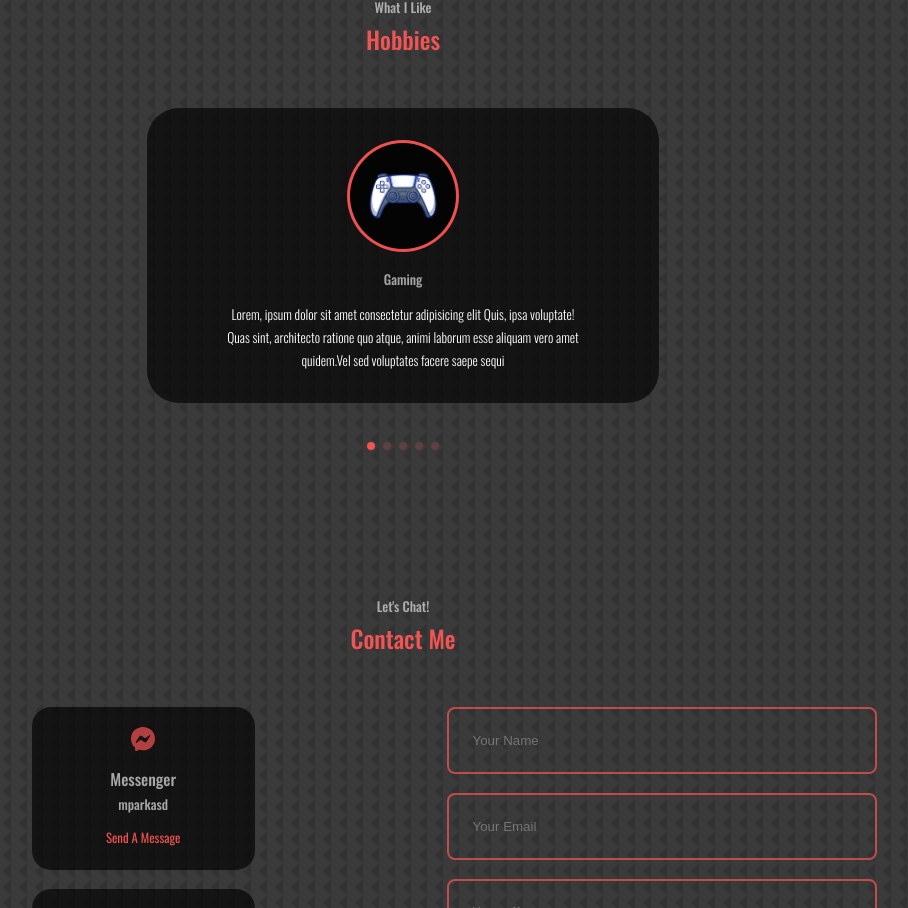
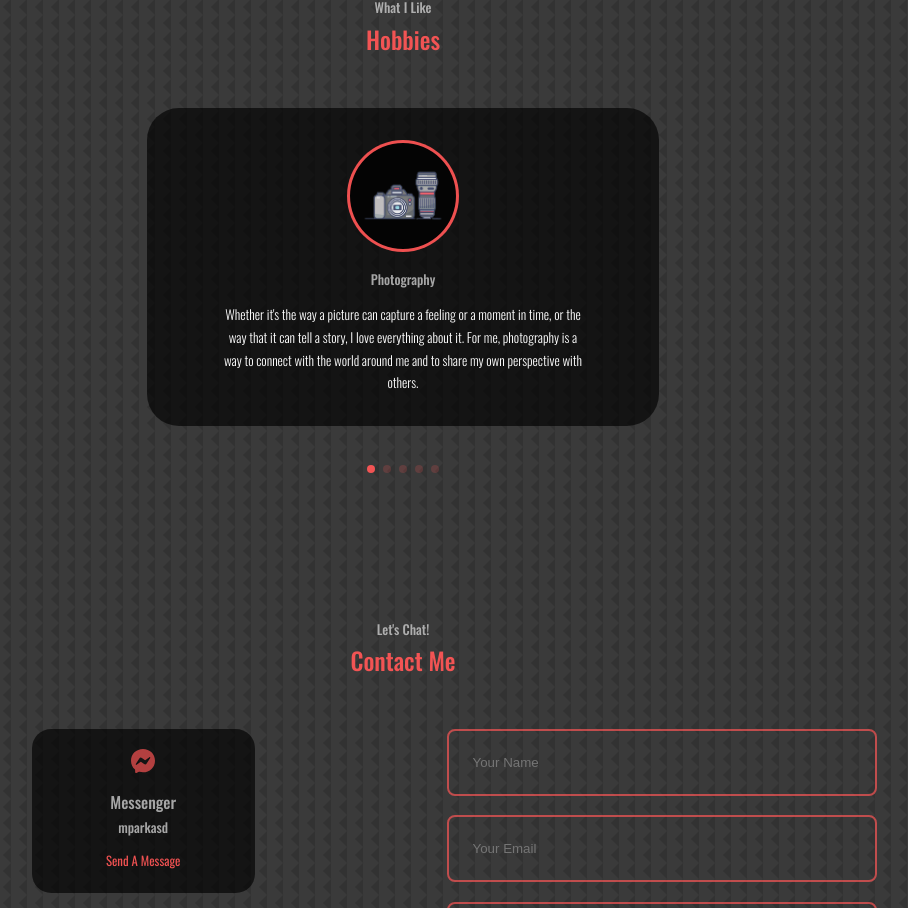
Before and after one commit to mparkasd/mparkasd.github.io, a React (Create React App) app: page / in a window 1280 px wide. Shown: the part 2273-3181 px from the top of the page, without its empty margins (237-1145 px from the left). Built offline with nearby package versions, Linux system fonts and the light colour scheme.

Commit message:
hobbies.jsx content

```diff
--- a/src/components/hobbies/Hobbies.jsx
+++ b/src/components/hobbies/Hobbies.jsx
@@ -17,29 +17,29 @@ import 'swiper/css/pagination';
 
 const data = [
   {
+    hobby: PHOTOGRAPHY,
+    name: 'Photography',
+    description: "Whether it's the way a picture can capture a feeling or a moment in time, or the way that it can tell a story, I love everything about it. For me, photography is a way to connect with the world around me and to share my own perspective with others."
+  },
+  {
     hobby: GAMING,
     name: 'Gaming',
-    description: 'Lorem, ipsum dolor sit amet consectetur adipisicing elit Quis, ipsa voluptate! Quas sint, architecto ratione quo atque, animi laborum esse aliquam vero amet quidem.Vel sed voluptates facere saepe sequi'
-  },
-  {
-    hobby: PHOTOGRAPHY,
-    name: 'Photography',
-    description: 'Lorem, ipsum dolor sit amet consectetur adipisicing elit Quis, ipsa voluptate! Quas sint, architecto ratione quo atque, animi laborum esse aliquam vero amet quidem.Vel sed voluptates facere saepe sequi'
+    description: "It's not just a hobby for me, it's a passion. I love the feeling of being completely immersed in another world, of being able to control the outcome of the story."
   },
   {
     hobby: WRITING,
     name: 'Writing',
-    description: 'Lorem, ipsum dolor sit amet consectetur adipisicing elit Quis, ipsa voluptate! Quas sint, architecto ratione quo atque, animi laborum esse aliquam vero amet quidem.Vel sed voluptates facere saepe sequi'
+    description: "Writing articles can be a deeply rewarding experience. Especialy when you write about the games you've played. It's the satisfaction of seeing your name in print, and the feeling of knowing that you might have helped others learn something new."
   },
   {
     hobby: FORMULA1,
     name: 'Formula 1',
-    description: 'Lorem, ipsum dolor sit amet consectetur adipisicing elit Quis, ipsa voluptate! Quas sint, architecto ratione quo atque, animi laborum esse aliquam vero amet quidem.Vel sed voluptates facere saepe sequi'
+    description: "The speed, the competition, and the sense of danger really excites me. All the small details that come into play, from strategic split-second decisions to picture-perfect display of driving skills, made Formula 1 one of my biggest passions."
   },
   {
     hobby: MARTIALARTS,
-    name: 'Martial Arts',
-    description: 'Lorem, ipsum dolor sit amet consectetur adipisicing elit Quis, ipsa voluptate! Quas sint, architecto ratione quo atque, animi laborum esse aliquam vero amet quidem.Vel sed voluptates facere saepe sequi'
+    name: 'Muay Thai',
+    description: "I never thought I would be interested in a sport that is so physically demanding, but there is something about the discipline, the gracefulness, and the power that is so intoxicating. I'm not sure what it is that has drawn me in, but I can't deny that I'm hooked."
   },
 ]
 
```
